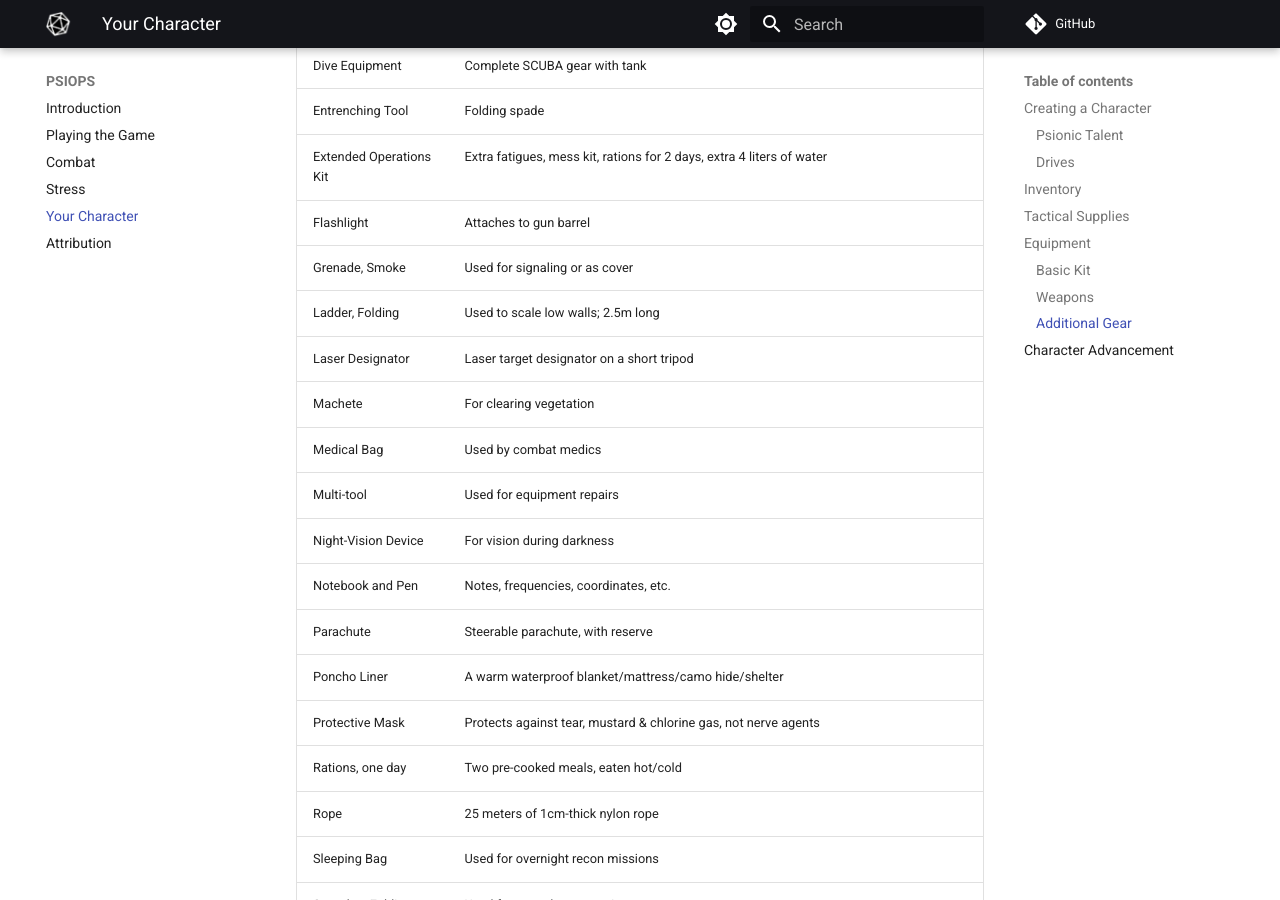
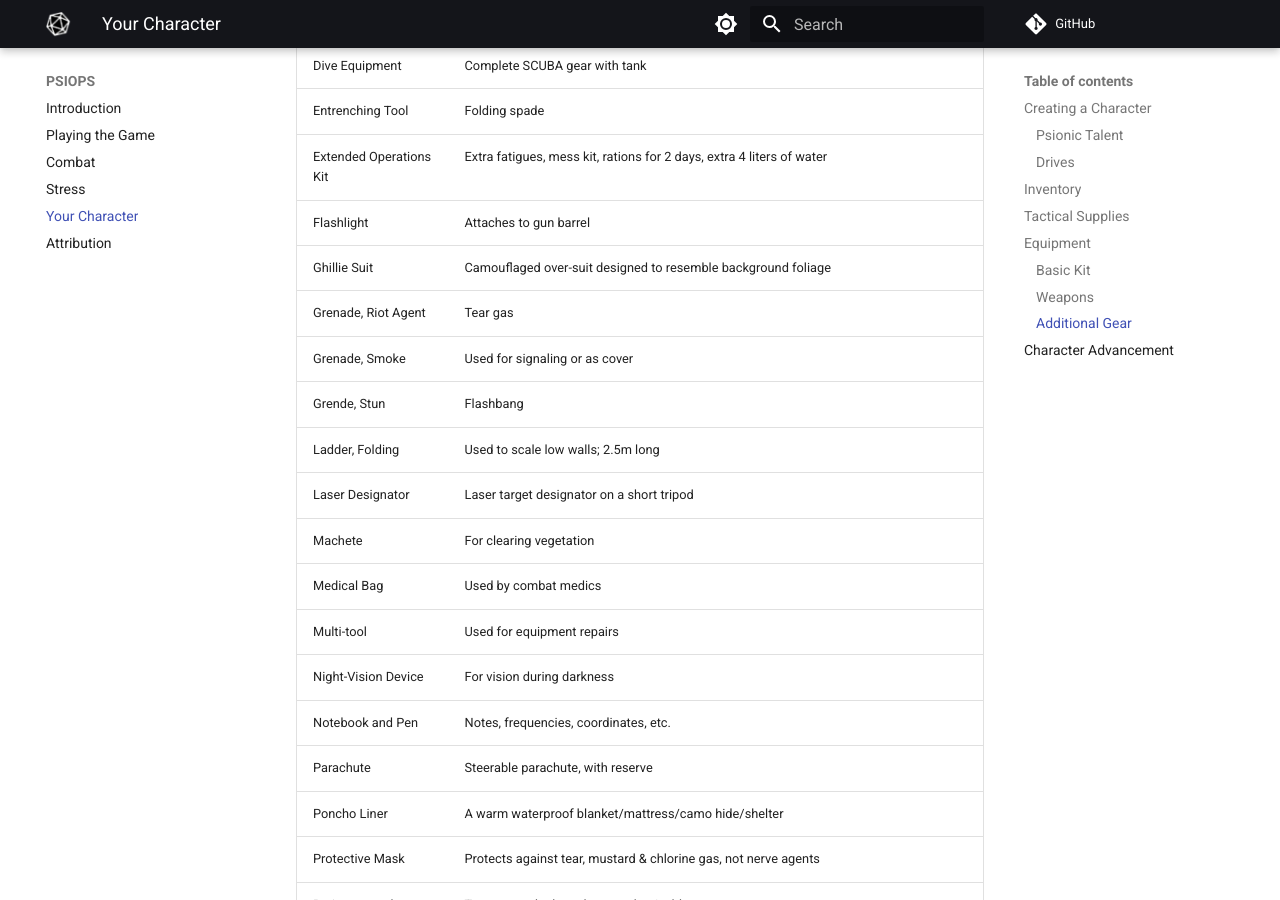
Before and after one commit to joemoose/psiops, an MkDocs documentation site: the page built from docs/character.md, in a window 1280 px wide and 900 px high, scrolled down 9939 px. Built offline with MkDocs 1.6.1 and Material for MkDocs 9.7.7, drawn with Linux system fonts in a browser that asks for light colours; comment, search, counter and statistics services are not loaded.

Commit message:
Update character.md

```diff
--- a/docs/character.md
+++ b/docs/character.md
@@ -196,7 +196,10 @@ Before each mission, you’ll choose any specialized gear you require. You’ll
 | Entrenching Tool | Folding spade |
 | Extended Operations Kit | Extra fatigues, mess kit, rations for 2 days, extra 4 liters of water |
 | Flashlight | Attaches to gun barrel |
+| Ghillie Suit | Camouflaged over-suit designed to resemble background foliage |
+| Grenade, Riot Agent | Tear gas |
 | Grenade, Smoke | Used for signaling or as cover |
+| Grende, Stun | Flashbang |
 | Ladder, Folding | Used to scale low walls; 2.5m long |
 | Laser Designator | Laser target designator on a short tripod |
 | Machete | For clearing vegetation |
```
